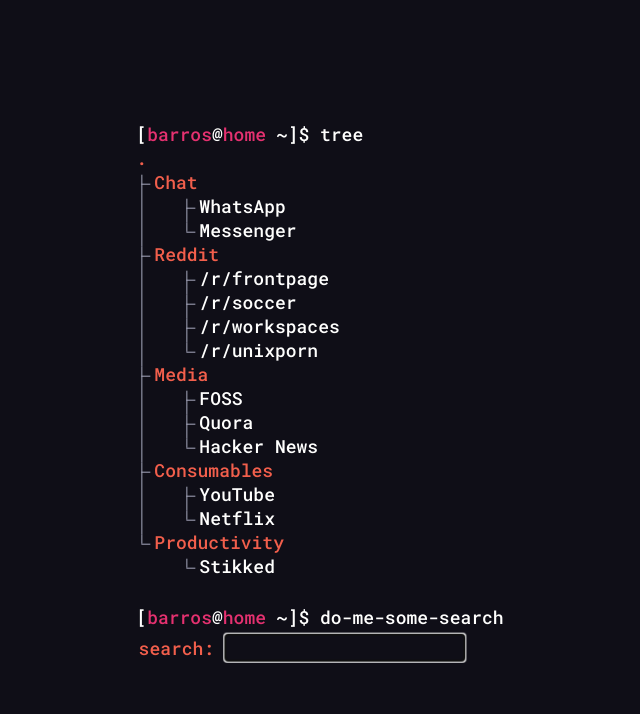
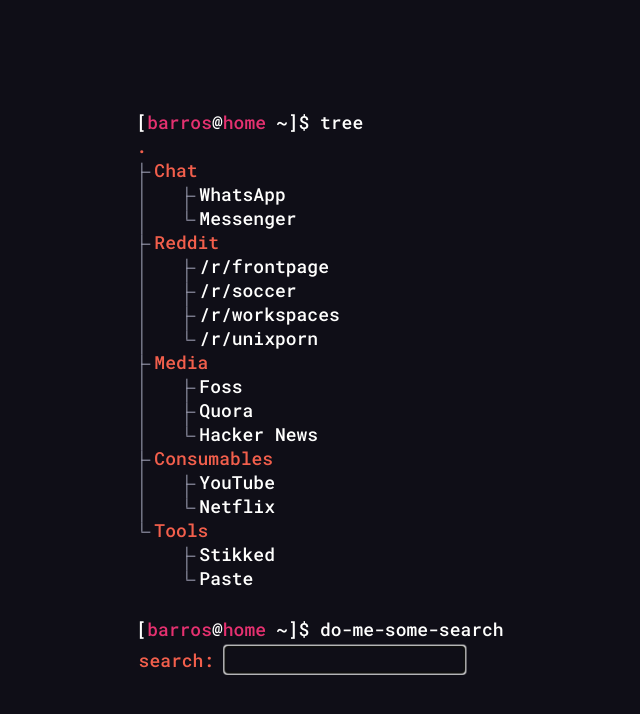
Before and after one commit to mrfbarros/mrfbarros.github.io, a plain HTML site: page index.html in a window 1280 px wide. Shown: the whole page, without its empty margins (256-896 px from the left). Drawn offline with Linux system fonts and the light colour scheme.

Commit message:
Added Copy-Paste link

```diff
--- a/index.html
+++ b/index.html
@@ -29,7 +29,7 @@
                     <li>
                         <h1>Media</h1>
                         <ul>
-                            <li><a href="https://itsfoss.com/">FOSS</a></li>
+                            <li><a href="https://itsfoss.com/">Foss</a></li>
                             <li><a href="https://quora.com">Quora</a></li>
                             <li><a href="https://news.ycombinator.com/">Hacker News</a></li>
                         </ul>
@@ -42,9 +42,10 @@
                         </ul>
                     </li>
                     <li>
-                        <h1>Productivity</h1>
+                        <h1>Tools</h1>
                         <ul>
                             <li><a href="https://stikked.web.cern.ch/stikked/">Stikked</a></li>
+                            <li><a href="http://paste.awesom.eu">Paste</a></li>
                         </ul>
                     </li>
                 </ul>
```
